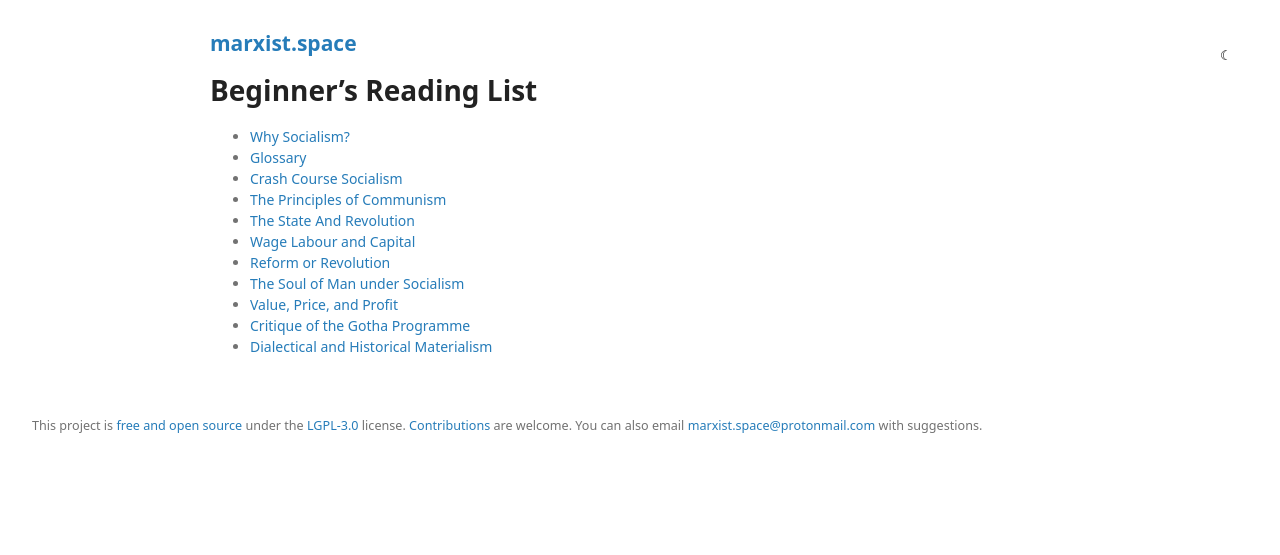
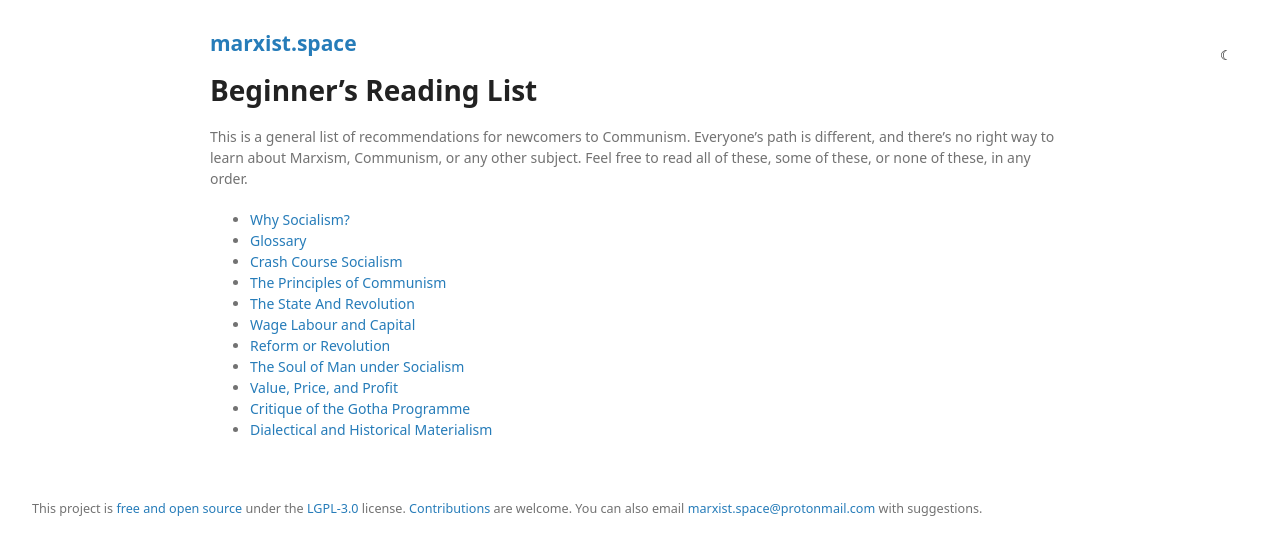
Before and after one commit to prolesoft/marxist.space, a Jekyll site: the page built from beginners-reading-list.md, in a window 1280 px wide. Shown: the top 555 px of the page. Built offline with Jekyll 4.4.1, drawn with Linux system fonts in a browser that asks for light colours; our own code applies the rules of GitHub Pages for plain Markdown files.

Commit message:
beginners-reading-list.md

```diff
--- a/beginners-reading-list.md
+++ b/beginners-reading-list.md
@@ -5,6 +5,10 @@ title: Beginner's Reading List
 ## [marxist.space](https://marxist.space)
 
 # Beginner's Reading List
+
+This is a general list of recommendations for newcomers to Communism.
+Everyone's path is different, and there's no right way to learn about Marxism, Communism, or any other subject.
+Feel free to read all of these, some of these, or none of these, in any order.
 
 * [Why Socialism?](https://monthlyreview.org/2009/05/01/why-socialism/)
 * [Glossary](https://www.socialism101.com/dictionary)
```
Also changed, not shown: reddit.md (+1 -0 lines).
